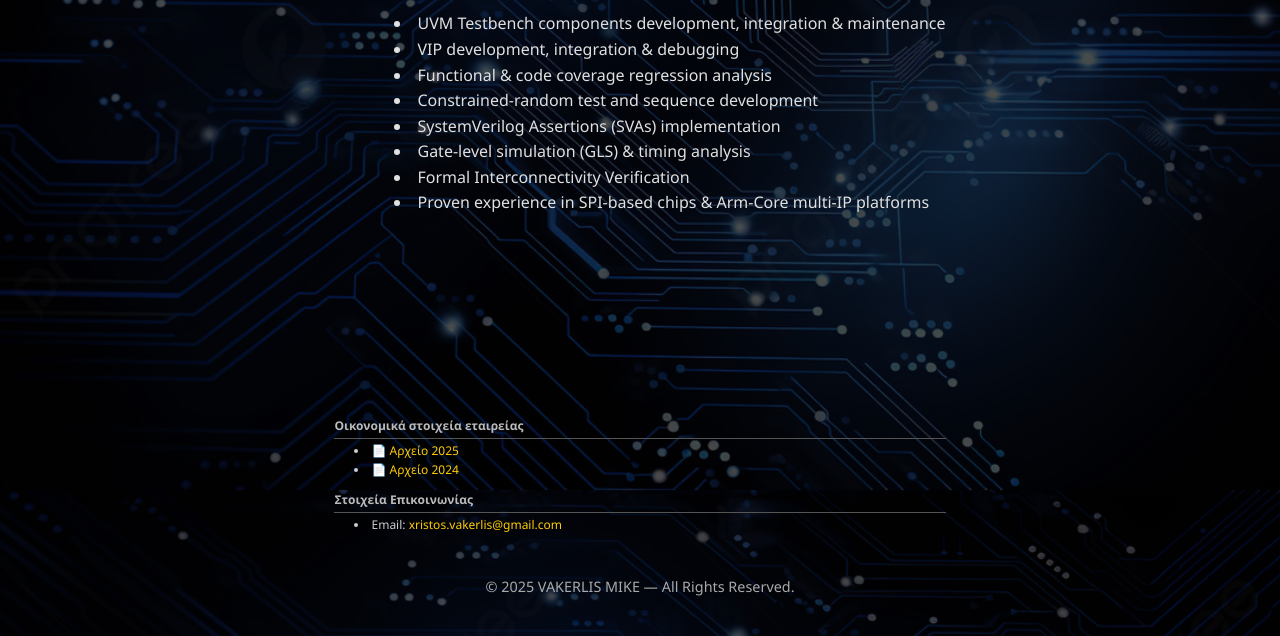
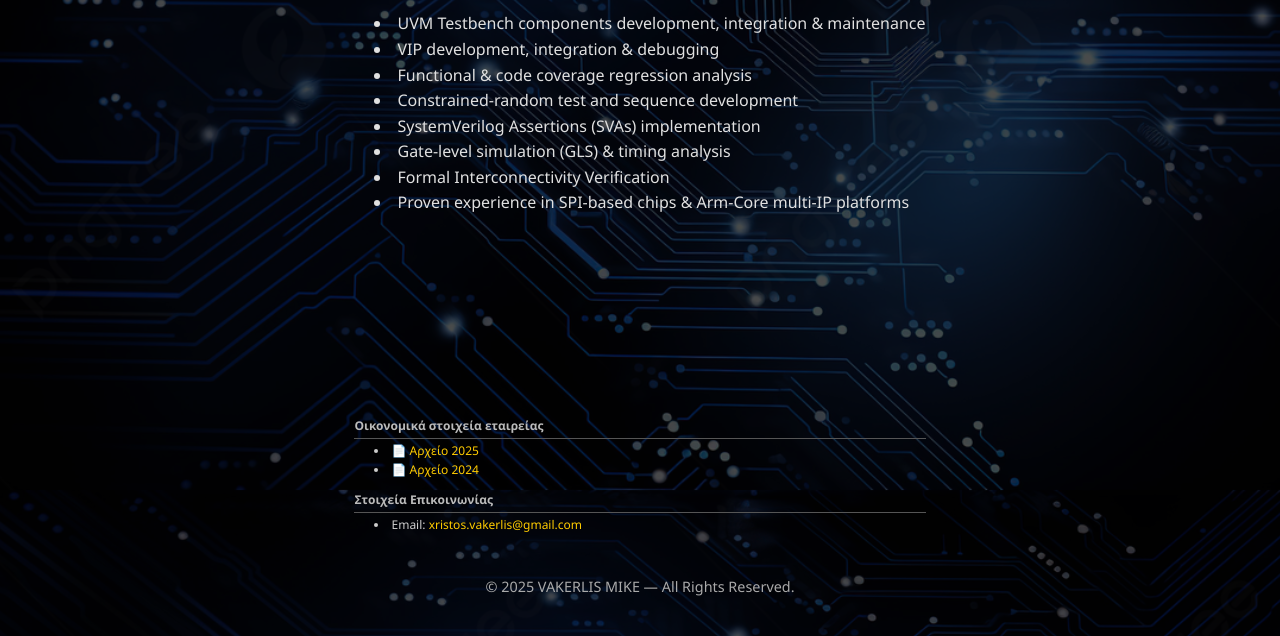
Before and after one commit to christosvakerlis/my-website, a plain HTML site: page index.html in a window 1280 px wide. Shown: the part 310-946 px from the top of the page. Drawn offline with Linux system fonts and the light colour scheme.

Commit message:
Update index.html

```diff
--- a/index.html
+++ b/index.html
@@ -47,7 +47,8 @@
     }
     ul {
       list-style-position: inside;
-      margin-left: 20px;
+      padding-left: 20px; /* instead of margin-left */
+      margin-left: 0;     /* reset the margin */
     }
     footer {
       text-align: center;
```
